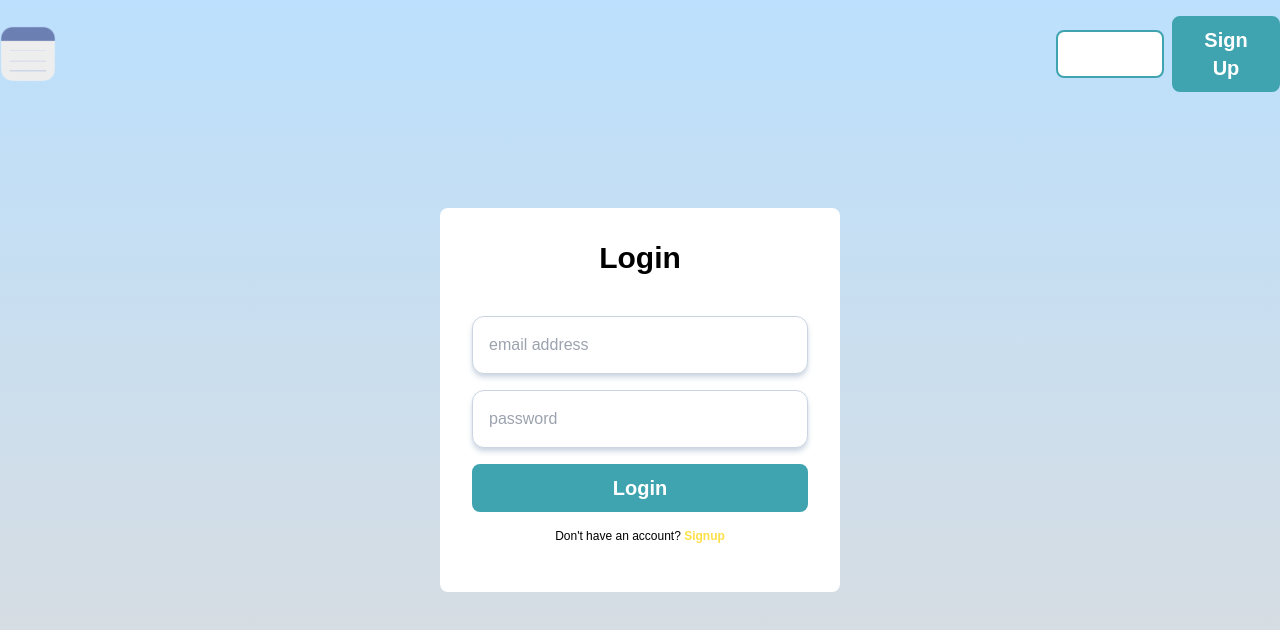
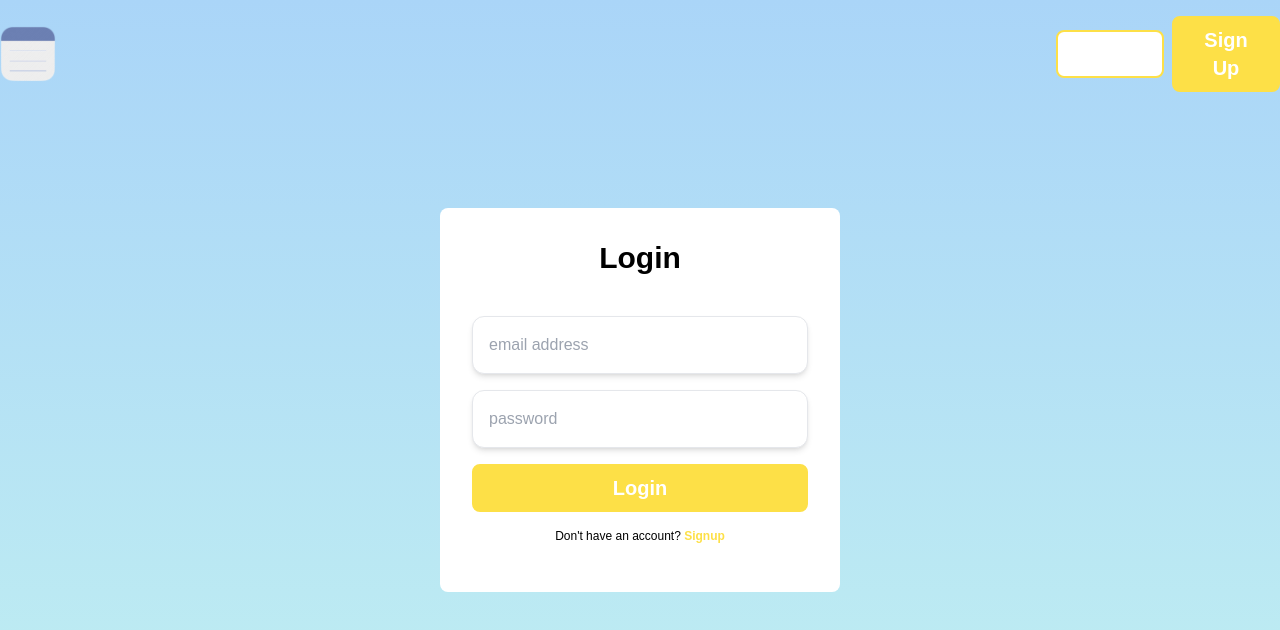
Before and after one commit to Mohamed-Samahi/notes-app, a React (Create React App) app: page /login in a window 1280 px wide. Shown: the top 630 px of the page. Built offline with nearby package versions, Linux system fonts and the light colour scheme; no server answers.

Commit message:
playing with colors

```diff
--- a/src/components/Button.jsx
+++ b/src/components/Button.jsx
@@ -3,9 +3,9 @@ import React from "react";
 const Button = ({ children, onClick, backgroundColor, className }) => {
   return (
     <button
-      className={className ? `${className} ${backgroundColor ? backgroundColor : "bg-[#3fa4af] hover:bg-transparent"
-        } rounded-lg text-white hover:text-[#3fa4af] transition-all font-bold border-2 border-[#3fa4af]` : `p-2 sm:px-4 sm:py-2 w-full ${backgroundColor ? backgroundColor : "bg-[#3fa4af] hover:bg-transparent"
-        } rounded-lg text-white hover:text-[#3fa4af] transition-all font-bold border-2 border-[#3fa4af] text-lg md:text-xl`}
+      className={className ? `${className} ${backgroundColor ? backgroundColor : "bg-yellow-300 hover:bg-transparent"
+        } rounded-lg text-white hover:text-yellow-300 transition-all font-bold border-2 border-yellow-300` : `p-2 sm:px-4 sm:py-2 w-full ${backgroundColor ? backgroundColor : "bg-yellow-300 hover:bg-transparent"
+        } rounded-lg text-white hover:text-yellow-300 transition-all font-bold border-2 border-yellow-300 text-lg md:text-xl`}
       onClick={onClick}
     >
       {children}
--- a/src/components/Form.jsx
+++ b/src/components/Form.jsx
@@ -56,7 +56,7 @@ const Form = () => {
           onChange={emailChangeHandler}
           placeholder="email address"
           autoComplete="off"
-          className="p-4 rounded-xl shadow-md shadow-slate-300 mb-4 border border-slate-300 focus:outline-none focus:border-slate-500 w-[100%] max-w-[400px]"
+          className="p-4 rounded-xl shadow-md shadow-yellow-3000 mb-4 border border-yellow-3000 focus:outline-none focus:border-slate-500 w-[100%] max-w-[400px]"
         />
         {!emailIsValid && (
           <p className="text-red-600 font-bold mb-4">Invalid Email!</p>
@@ -68,7 +68,7 @@ const Form = () => {
           value={password}
           onChange={passwordChangeHandler}
           placeholder="password"
-          className="p-4 rounded-xl shadow-md shadow-slate-300 mb-4 border border-slate-300 focus:outline-none focus:border-slate-500 w-[100%] max-w-[400px]"
+          className="p-4 rounded-xl shadow-md shadow-yellow-3000 mb-4 border border-yellow-3000 focus:outline-none focus:border-slate-500 w-[100%] max-w-[400px]"
         />
         {!passwordIsValid && (
           <p className="text-red-600 font-bold mb-4">Invalid Password!</p>
--- a/src/components/NoteDetails.jsx
+++ b/src/components/NoteDetails.jsx
@@ -40,7 +40,7 @@ const NoteDetails = ({ setEdit }) => {
           onClick={setEdit}
           className="cursor-pointer fixed top-0 left-0 w-screen h-screen bg-black opacity-60"
         ></div>
-        <div className="fixed left-[50%] top-[50%] translate-x-[-50%] translate-y-[-43%] p-4 rounded-lg bg-white border border-slate-300 z-[1000] w-[60%] m-auto">
+        <div className="fixed left-[50%] top-[50%] translate-x-[-50%] translate-y-[-43%] p-4 rounded-lg bg-white border border-yellow-3000 z-[1000] w-[60%] m-auto">
           <form onSubmit={editHandler} action="">
             <input
               type="text"
@@ -48,7 +48,7 @@ const NoteDetails = ({ setEdit }) => {
               id="noteTitle"
               autoComplete="off"
               placeholder="Note Header"
-              className="font-bold mb-4 p-4 rounded-xl border border-slate-300 focus:outline-none focus:border-slate-500 w-full"
+              className="font-bold mb-4 p-4 rounded-xl border border-yellow-3000 focus:outline-none focus:border-slate-500 w-full"
               value={title}
               onChange={titleHandler}
             />
@@ -56,7 +56,7 @@ const NoteDetails = ({ setEdit }) => {
               name="noteContent"
               id="noteContent"
               placeholder="Your note goes here..."
-              className="mb-2 p-4 resize-none rounded-xl border border-slate-300 focus:outline-none focus:border-slate-500 w-full h-[200px] sm:h-[377px] text-sm"
+              className="mb-2 p-4 resize-none rounded-xl border border-yellow-3000 focus:outline-none focus:border-slate-500 w-full h-[200px] sm:h-[377px] text-sm"
               value={content}
               onChange={contentHandler}
             />
--- a/src/components/NotesList.jsx
+++ b/src/components/NotesList.jsx
@@ -113,13 +113,13 @@ const NotesList = () => {
           name="search"
           id="search"
           placeholder="search notes"
-          className="w-full p-4 pl-10 mb-4 border rounded-xl border-slate-300 focus:outline-none focus:border-slate-500"
+          className="w-full p-4 pl-10 mb-4 border rounded-xl border-yellow-3000 focus:outline-none focus:border-slate-500"
           value={search}
           onChange={searchHandler}
         />
       </div>
 
-      <div className="overflow-y-auto h-[453px] w-full border border-slate-300 rounded-xl p-4 relative">
+      <div className="overflow-y-auto h-[453px] w-full border border-yellow-3000 rounded-xl p-4 relative">
         {!connection && (
           <h1 className="text-sm text-gray-400">please check your network</h1>
         )}
--- a/src/index.css
+++ b/src/index.css
@@ -7,7 +7,8 @@
 }
 
 body {
-  background-image: linear-gradient(to top, #dddcdc, #BCE0FD);
+  background-image: linear-gradient(to top, #c1f0f1, #aad5f8);
+  /* background-color: rgb(0, 0, 128); */
   background-attachment: fixed;
   background-size: cover;
   background-repeat: no-repeat;
--- a/src/pages/Home.jsx
+++ b/src/pages/Home.jsx
@@ -10,7 +10,7 @@ const Home = () => {
 
   return (
     <div className="sm:flex sm:flex-col sm:items-center pl-6 absolute top-[40%] translate-y-[-50%] left-[50%] translate-x-[-50%] mx-auto max-w-7xl w-full">
-      <h1 className="mb-2 font-serif text-2xl font-bold text-[#3fa4af] sm:text-7xl">
+      <h1 className="mb-2 font-serif text-2xl font-bold text-yellow-300 sm:text-7xl">
         Tame your work
       </h1>
       <p className="sm:text-xl text-center font-semibold font-serif mb-10 max-w-[650px] w-[100%] text-[#4091b6] mt-4">
--- a/src/pages/Login.jsx
+++ b/src/pages/Login.jsx
@@ -58,7 +58,7 @@ const Login = () => {
             onChange={emailChangeHandler}
             placeholder="email address"
             autoComplete="on"
-            className="p-4 rounded-xl shadow-md shadow-slate-300 mb-4 border border-slate-300 focus:outline-none focus:border-slate-500 w-[100%] max-w-[400px]"
+            className="p-4 rounded-xl shadow-md shadow-yellow-3000 mb-4 border border-yellow-3000 focus:outline-none focus:border-slate-500 w-[100%] max-w-[400px]"
           />
           <input
             type="password"
@@ -67,7 +67,7 @@ const Login = () => {
             value={password}
             onChange={passwordChangeHandler}
             placeholder="password"
-            className="p-4 rounded-xl shadow-md shadow-slate-300 mb-4 border border-slate-300 focus:outline-none focus:border-slate-500 w-[100%] max-w-[400px]"
+            className="p-4 rounded-xl shadow-md shadow-yellow-3000 mb-4 border border-yellow-3000 focus:outline-none focus:border-slate-500 w-[100%] max-w-[400px]"
           />
           <Button>Login</Button>
           <p className="my-4 text-xs text-center">
--- a/src/pages/Signup.jsx
+++ b/src/pages/Signup.jsx
@@ -67,7 +67,7 @@ const Signup = () => {
             onChange={emailChangeHandler}
             placeholder="email address"
             autoComplete="off"
-            className="p-4 rounded-xl shadow-md shadow-slate-300 mb-4 border border-slate-300 focus:outline-none focus:border-slate-500 w-[100%] max-w-[400px]"
+            className="p-4 rounded-xl shadow-md shadow-yellow-3000 mb-4 border border-yellow-3000 focus:outline-none focus:border-slate-500 w-[100%] max-w-[400px]"
           />
           <input
             type="password"
@@ -76,7 +76,7 @@ const Signup = () => {
             value={password}
             onChange={passwordChangeHandler}
             placeholder="password"
-            className="p-4 rounded-xl shadow-md shadow-slate-300 mb-4 border border-slate-300 focus:outline-none focus:border-slate-500 w-[100%] max-w-[400px]"
+            className="p-4 rounded-xl shadow-md shadow-yellow-3000 mb-4 border border-yellow-3000 focus:outline-none focus:border-slate-500 w-[100%] max-w-[400px]"
           />
           {!passwordIsValid && (
             <p className="mb-4 font-bold text-red-600">
```
Also changed, not shown: src/pages/UserNotes.jsx (+4 -4 lines).
